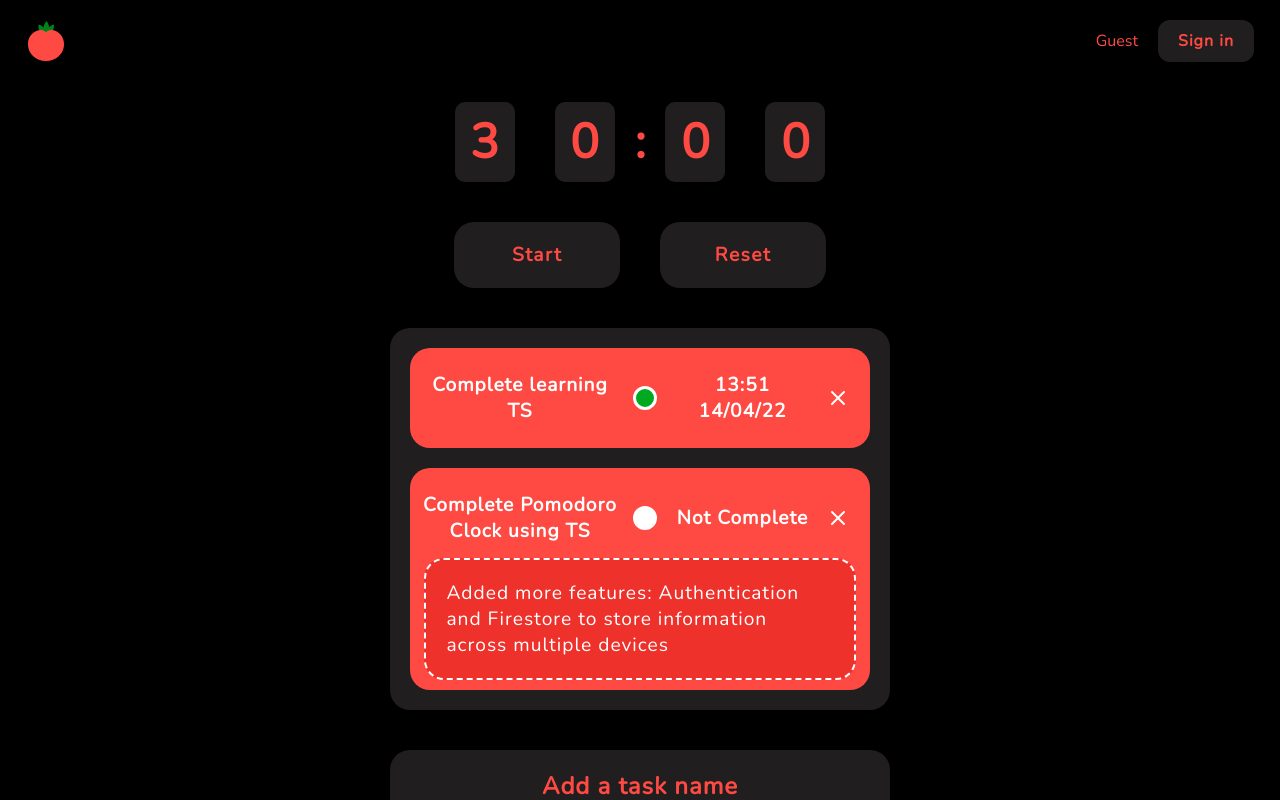
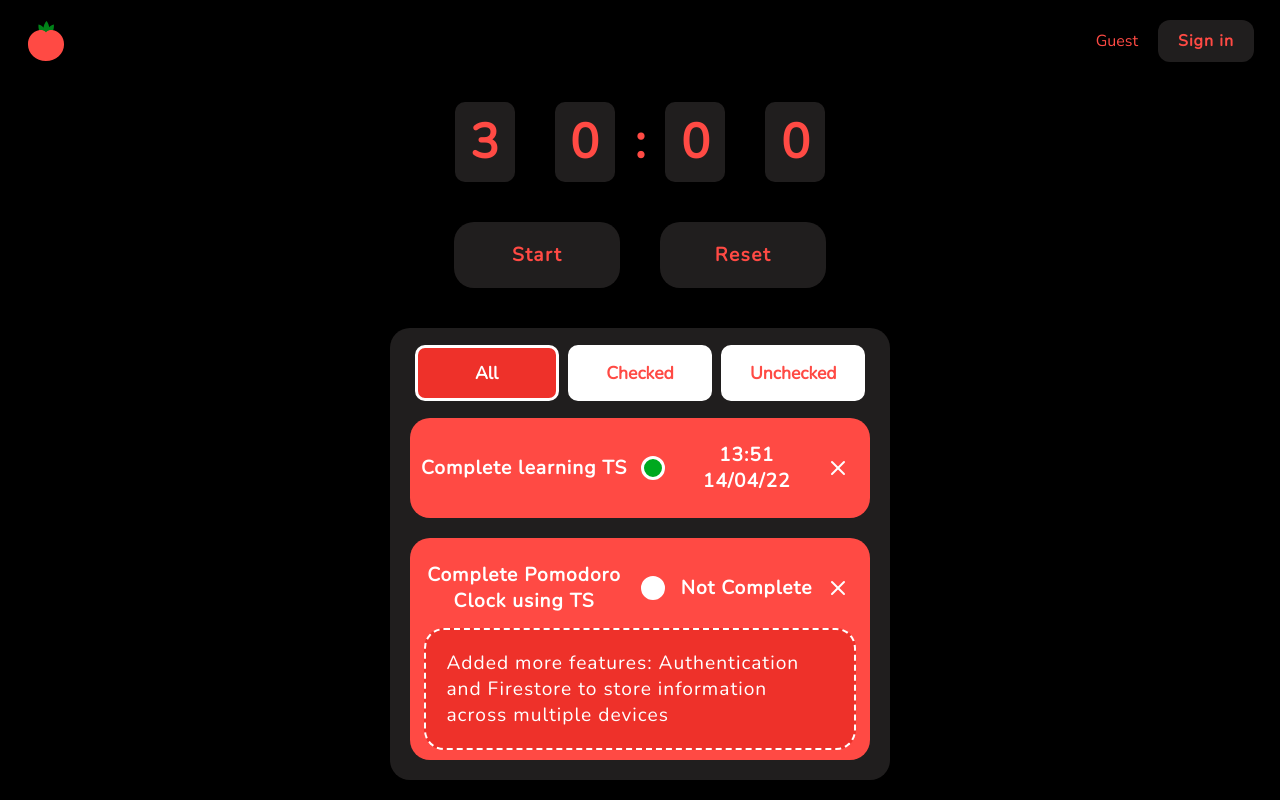
Before and after one commit to khanhngn-dev/PomodoroPWA, a React (Create React App) app: page / in a window 1280 px wide. Shown: the top 800 px of the page. Built offline with nearby package versions, Linux system fonts and the light colour scheme; no server answers.

Commit message:
Added support for filtering tasks

```diff
--- a/src/components/task-list/task-list.component.tsx
+++ b/src/components/task-list/task-list.component.tsx
@@ -1,4 +1,4 @@
-import { ChangeEvent, MouseEvent } from 'react';
+import { ChangeEvent, MouseEvent, useEffect, useState } from 'react';
 import { useDispatch, useSelector } from 'react-redux';
 import { selectListItems } from '../../store/list/list.selectors';
 
@@ -11,13 +11,42 @@ import {
 import { checkItem, toggleItem } from '../../utils/reducer/list.utils/list.utils';
 
 import Task from '../task/task.component';
-import { TaskListContainer, EmptyTaskListPlaceHolder } from './task-list.styles';
+import {
+	TaskListContainer,
+	EmptyTaskListPlaceHolder,
+	FilterContainer,
+	FilterToggle,
+	TaskListWrapper,
+} from './task-list.styles';
+import { ListItem } from '../../store/list/list.reducer';
 
 const TaskList = () => {
 	const dispatch = useDispatch();
-
 	const listItems = useSelector(selectListItems);
 	const timerMode = useSelector(selectTimerMode);
+
+	const [filteredList, setFilteredList] = useState<ListItem[]>(listItems);
+	const [filter, setFilter] = useState('All');
+
+	const filterList = (filter: string, listItems: ListItem[]) => {
+		switch (filter) {
+			case 'Checked':
+				return listItems.filter((item) => item.complete);
+			case 'Unchecked':
+				return listItems.filter((item) => !item.complete);
+			default:
+				return listItems;
+		}
+	};
+
+	const onFilter = (event: ChangeEvent<HTMLInputElement>) => {
+		setFilter(event.target.value);
+		setFilteredList(filterList(event.target.value, listItems));
+	};
+
+	useEffect(() => {
+		setFilteredList(filterList(filter, listItems));
+	}, [listItems]);
 
 	const onCheckedHandler = (event: ChangeEvent<HTMLInputElement>, id: string) => {
 		dispatch(setCompleteItemAsync(checkItem(listItems, id), id));
@@ -34,8 +63,33 @@ const TaskList = () => {
 
 	return (
 		<TaskListContainer>
-			{listItems?.length ? (
-				listItems.map((item) => (
+			<FilterContainer>
+				<FilterToggle
+					className={`${timerMode ? 'break' : 'work'}`}
+					type='radio'
+					name='filter'
+					value='All'
+					onChange={onFilter}
+					defaultChecked={true}
+				/>
+				<FilterToggle
+					className={`${timerMode ? 'break' : 'work'}`}
+					type='radio'
+					name='filter'
+					value='Checked'
+					onChange={onFilter}
+				/>
+				<FilterToggle
+					className={`${timerMode ? 'break' : 'work'}`}
+					type='radio'
+					name='filter'
+					value='Unchecked'
+					onChange={onFilter}
+				/>
+			</FilterContainer>
+			{filteredList?.length ? (
+				<TaskListWrapper>
+					{filteredList.map((item) => (
 						<Task
 							key={item.id}
 							onChecked={onCheckedHandler}
@@ -43,10 +97,11 @@ const TaskList = () => {
 							onOpen={onOpenHandler}
 							{...item}
 						/>
-				))
+					))}
+				</TaskListWrapper>
 			) : (
 				<EmptyTaskListPlaceHolder className={`${timerMode ? 'break' : 'work'}`}>
-					Add some tasks
+					{filter !== 'All' ? 'Change filter modes' : 'Add some task'}
 				</EmptyTaskListPlaceHolder>
 			)}
 		</TaskListContainer>
--- a/src/components/task-list/task-list.styles.tsx
+++ b/src/components/task-list/task-list.styles.tsx
@@ -1,19 +1,27 @@
 import styled from 'styled-components';
 
 export const TaskListContainer = styled.div`
+	position: relative;
 	display: flex;
 	flex-direction: column;
 	align-items: center;
 	background-color: var(--color-grey);
 	border-radius: 20px;
 	margin: 20px;
-	padding: 20px 0;
-	overflow: auto;
-	max-height: 500px;
+	padding-bottom: 20px;
+	max-height: 650px;
 	width: 90%;
 	max-width: 500px;
+	/* border: 3px solid var(--color-primary); */
+`;
+
+export const TaskListWrapper = styled.div`
+	display: flex;
+	flex-direction: column;
+	align-items: center;
 	gap: 20px;
-	/* border: 3px solid var(--color-primary); */
+	overflow: auto;
+	width: 100%;
 `;
 
 export const EmptyTaskListPlaceHolder = styled.div`
@@ -22,3 +30,73 @@ export const EmptyTaskListPlaceHolder = styled.div`
 	font-weight: bold;
 	text-align: center;
 `;
+
+export const FilterContainer = styled.div`
+	background-color: var(--color-grey);
+	display: flex;
+	flex-wrap: nowrap;
+	justify-content: space-around;
+	align-items: center;
+	width: 92%;
+	margin: 20px auto;
+	z-index: 1;
+`;
+
+export const FilterToggle = styled.input`
+	position: relative;
+	width: 30%;
+	height: 50px;
+	&::before {
+		font-size: 1.1rem;
+		font-weight: bold;
+		position: absolute;
+		text-align: center;
+		line-height: 50px;
+		width: 100%;
+		top: 50%;
+		left: 50%;
+		transform: translate(-50%, -50%);
+		border-radius: 10px;
+		border: 3px solid white;
+		background-color: white;
+		&.work {
+			color: var(--color-primary);
+		}
+		&.break {
+			color: var(--color-darker-accent);
+		}
+	}
+	&:first-child::before {
+		content: 'All';
+	}
+	&:nth-child(2)::before {
+		content: 'Checked';
+	}
+	&:last-child::before {
+		content: 'Unchecked';
+	}
+	&:checked {
+		&.work::before {
+			background-color: var(--color-secondary);
+			color: white;
+		}
+		&.break::before {
+			background-color: var(--color-accent);
+			color: white;
+		}
+	}
+	&:hover {
+		cursor: pointer;
+		&::before {
+			background-color: #d7d7d7;
+		}
+		&.work::before {
+			border-color: var(--color-secondary);
+		}
+		&.break::before {
+			border-color: var(--color-darker-accent);
+		}
+	}
+`;
+
+export const FilterLabel = styled.label``;
--- a/src/components/task/task.styles.tsx
+++ b/src/components/task/task.styles.tsx
@@ -49,7 +49,10 @@ export const TaskNameContainer = styled.span`
 	flex: 3;
 	text-align: center;
 	word-wrap: break-word;
-	max-width: 200px;
+	width: 200px;
+	@media (max-width: 768px) {
+		width: 120px;
+	}
 `;
 
 export const TaskDateContainer = styled.span`
@@ -62,6 +65,7 @@ export const DeleteTaskContainer = styled.span`
 	display: flex;
 	align-items: center;
 	transition: 0.25s ease all;
+	flex-shrink: 0;
 	&:hover {
 		color: darkred;
 		cursor: pointer;
@@ -73,6 +77,7 @@ export const CheckBoxContainer = styled.input`
 	width: 9px;
 	height: 9px;
 	position: relative;
+	flex-shrink: 0;
 	&:hover {
 		cursor: pointer;
 		&::before {
```
Lines whose indentation alone changed are shown as unchanged.
